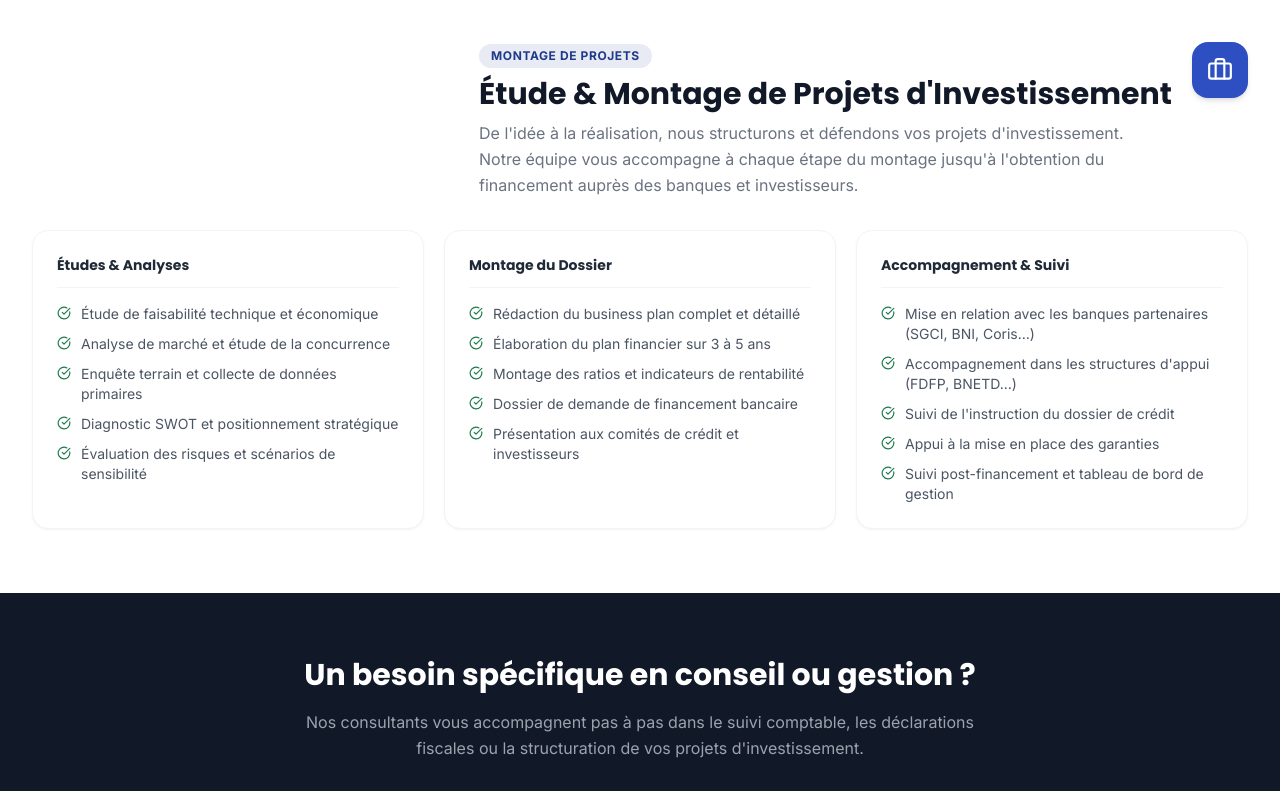
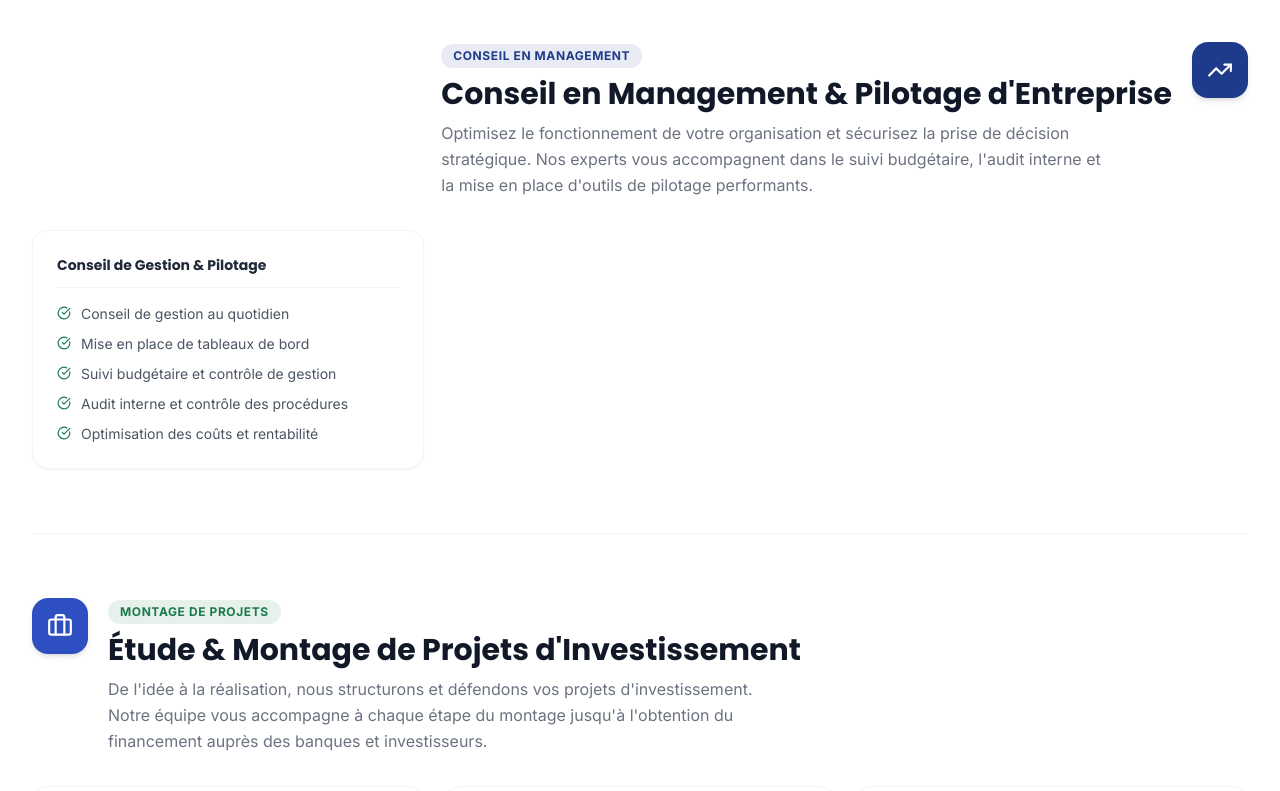
Before and after one commit to esperanceykouassi-bit/proj-esp, a React (Vite) app in the folder frontend/: page /services in a window 1280 px wide. Shown: the part 1140-1931 px from the top of the page. Built offline with nearby package versions, Linux system fonts and the light colour scheme.

Commit message:
Add Conseil en Management section to Services page

```diff
--- a/frontend/src/pages/Services.jsx
+++ b/frontend/src/pages/Services.jsx
@@ -1,5 +1,5 @@
 import { Link } from 'react-router-dom'
-import { Calculator, Briefcase, CheckCircle, ArrowRight } from 'lucide-react'
+import { Calculator, Briefcase, TrendingUp, CheckCircle, ArrowRight } from 'lucide-react'
 import FadeIn from '../components/FadeIn'
 
 /* ── Services (Conseil & Accompagnement uniquement) ────────────────── */
@@ -40,6 +40,26 @@ const services = [
           'Restructuration comptable des entreprises en difficulté',
           'Formation de vos collaborateurs comptables internes',
           'Accompagnement lors de contrôles fiscaux',
+        ],
+      },
+    ],
+  },
+  {
+    id: 'management',
+    icon: TrendingUp,
+    color: 'bg-brand-blue',
+    badge: 'Conseil en Management',
+    titre: 'Conseil en Management & Pilotage d\'Entreprise',
+    intro: `Optimisez le fonctionnement de votre organisation et sécurisez la prise de décision stratégique. Nos experts vous accompagnent dans le suivi budgétaire, l'audit interne et la mise en place d'outils de pilotage performants.`,
+    modules: [
+      {
+        label: 'Conseil de Gestion & Pilotage',
+        items: [
+          'Conseil de gestion au quotidien',
+          'Mise en place de tableaux de bord',
+          'Suivi budgétaire et contrôle de gestion',
+          'Audit interne et contrôle des procédures',
+          'Optimisation des coûts et rentabilité',
         ],
       },
     ],
@@ -102,7 +122,7 @@ export default function Services() {
               Nos Services &amp; Expertises
             </h1>
             <p className="text-lg text-white/80 max-w-2xl mx-auto leading-relaxed">
-              Deux pôle d'expertises stratégiques pour assurer la conformité, la performance et la croissance de votre organisation.
+              Trois domaines d'expertise stratégiques pour assurer la conformité, la performance et la croissance de votre organisation.
             </p>
             {/* Nav ancres */}
             <div className="flex flex-wrap justify-center gap-3 mt-8">
@@ -191,7 +211,7 @@ export default function Services() {
               Un besoin spécifique en conseil ou gestion ?
             </h2>
             <p className="text-gray-400 mb-8 leading-relaxed">
-              Nos consultants vous accompagnent pas à pas dans le suivi comptable, les déclarations fiscales ou la structuration de vos projets d'investissement.
+              Nos consultants vous accompagnent pas à pas dans le suivi comptable, le conseil en management ou la structuration de vos projets d'investissement.
             </p>
             <div className="flex flex-col sm:flex-row gap-4 justify-center">
               <Link
```
